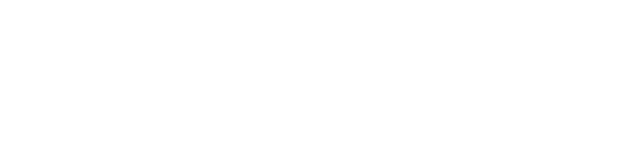
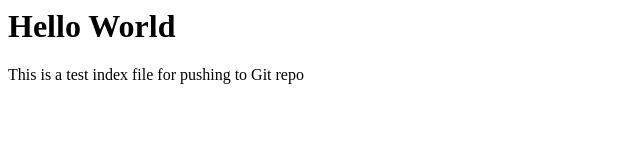
Before and after one commit to techagen/git_repo, a plain HTML site: page index.html in a window 1280 px wide. Shown: the whole page, without its empty margins (0-640 px from the left). Drawn offline with Linux system fonts and the light colour scheme.

Commit message:
Adding div

```diff
--- a/index.html
+++ b/index.html
@@ -6,6 +6,10 @@
     <link rel="stylesheet" href="/style.css">
 </head>
 <body>
+    <div>
+        <h1>Hello World</h1>
+        <p>This is a test index file for pushing to Git repo</p>
+    </div>
 
 </body>
 </html>
```
